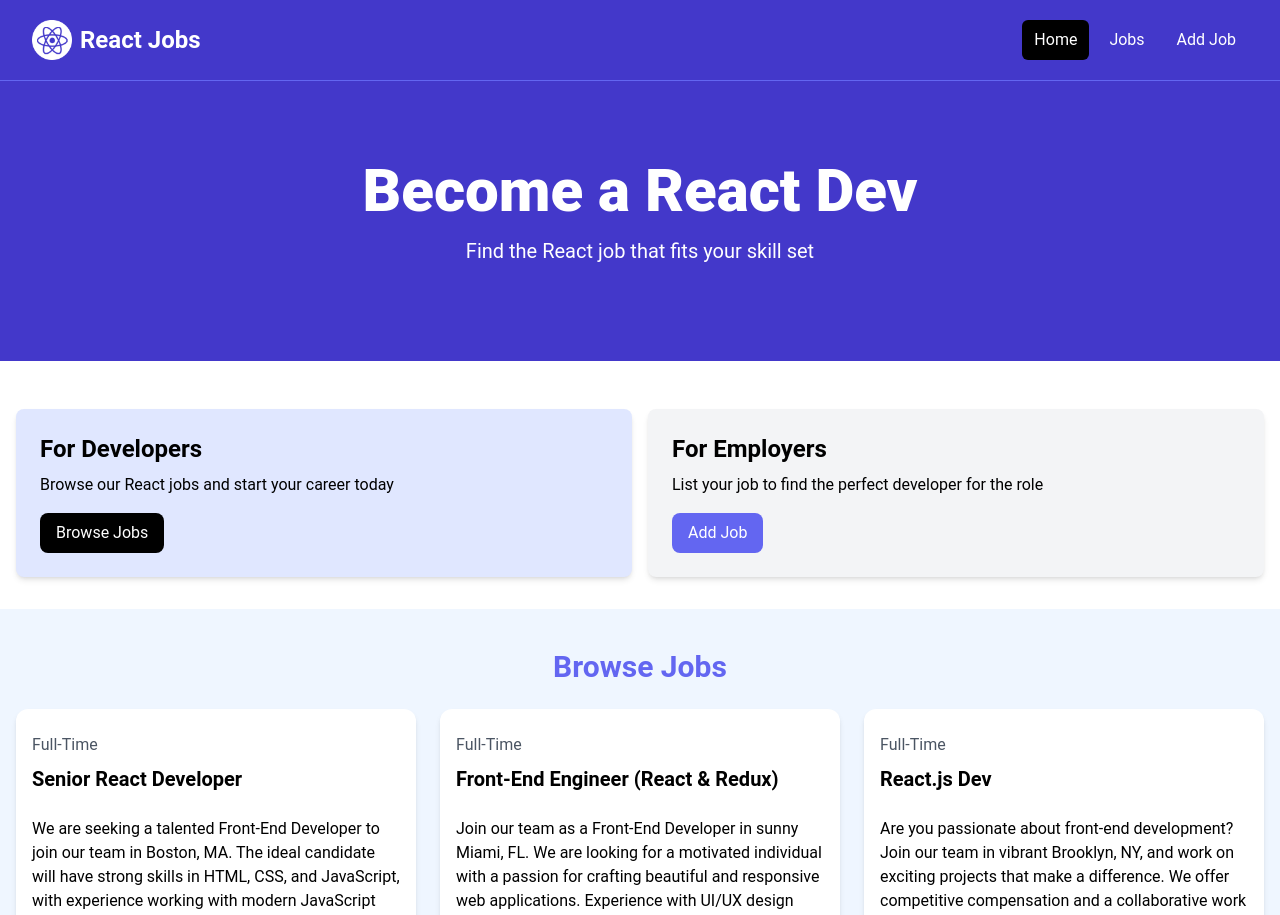
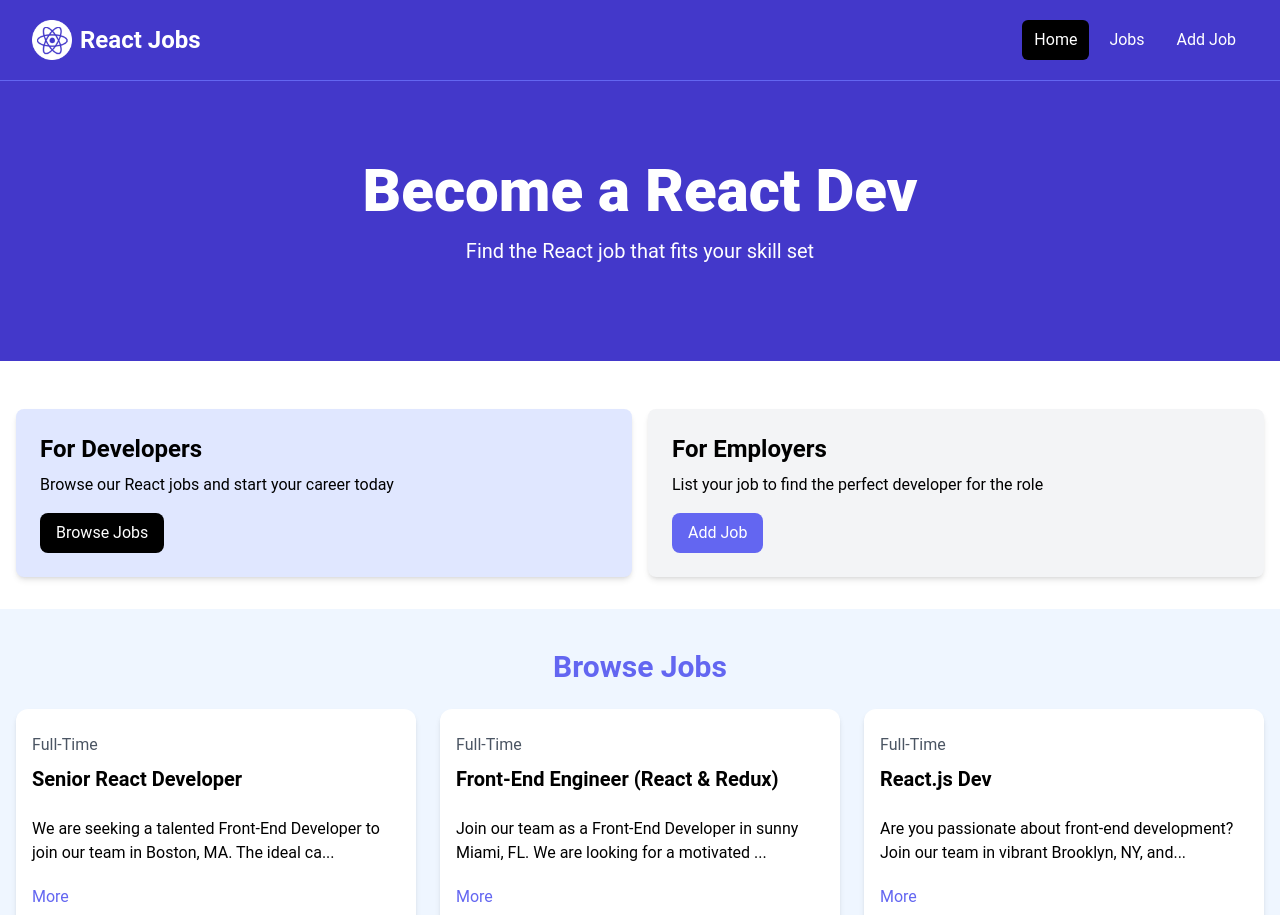
Before and after one commit to Suyoung225/ReactJob, a React (Vite) app: page / in a window 1280 px wide. Shown: the top 915 px of the page. Built offline with nearby package versions, Linux system fonts and the light colour scheme.

Commit message:
Feat: add More/Less toggle using useState

```diff
--- a/src/components/JobListing.jsx
+++ b/src/components/JobListing.jsx
@@ -1,6 +1,15 @@
 import React from 'react'
+import { useState } from 'react'
 
 const JobListing = ({ job }) => {
+  const [showFullDescription, setShowFullDescription] = useState(false)
+
+  let description = job.description
+
+  if (!showFullDescription) {
+    description = description.substring(0, 90) + '...';
+  }
+
   return (
     <div className="bg-white rounded-xl shadow-md relative">
       <div className="p-4">
@@ -10,8 +19,12 @@
         </div>
 
         <div className="mb-5">
-          {job.description}
+          {description}
         </div>
+
+        <button onClick={() => setShowFullDescription((prevState) => !prevState)} className="text-indigo-500 mb-5 hover::text-indigo-600">
+          {showFullDescription ? 'Less' : 'More'}
+        </button>
 
         <h3 className="text-indigo-500 mb-2">{job.salary}</h3>
 
```
